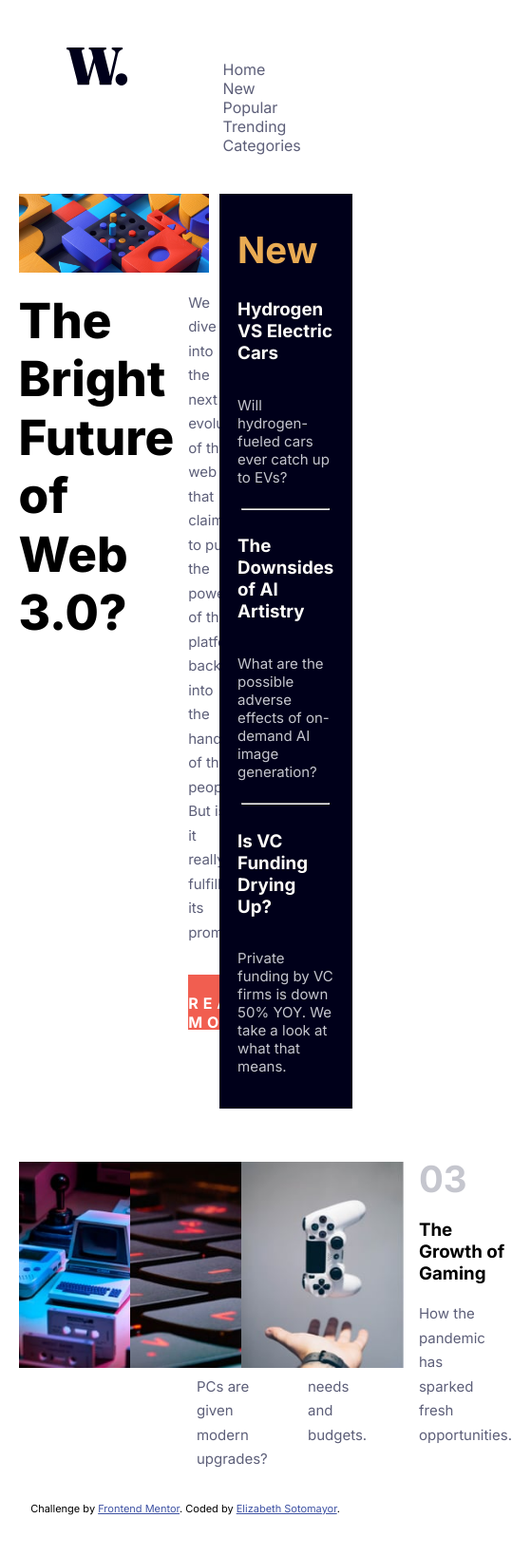
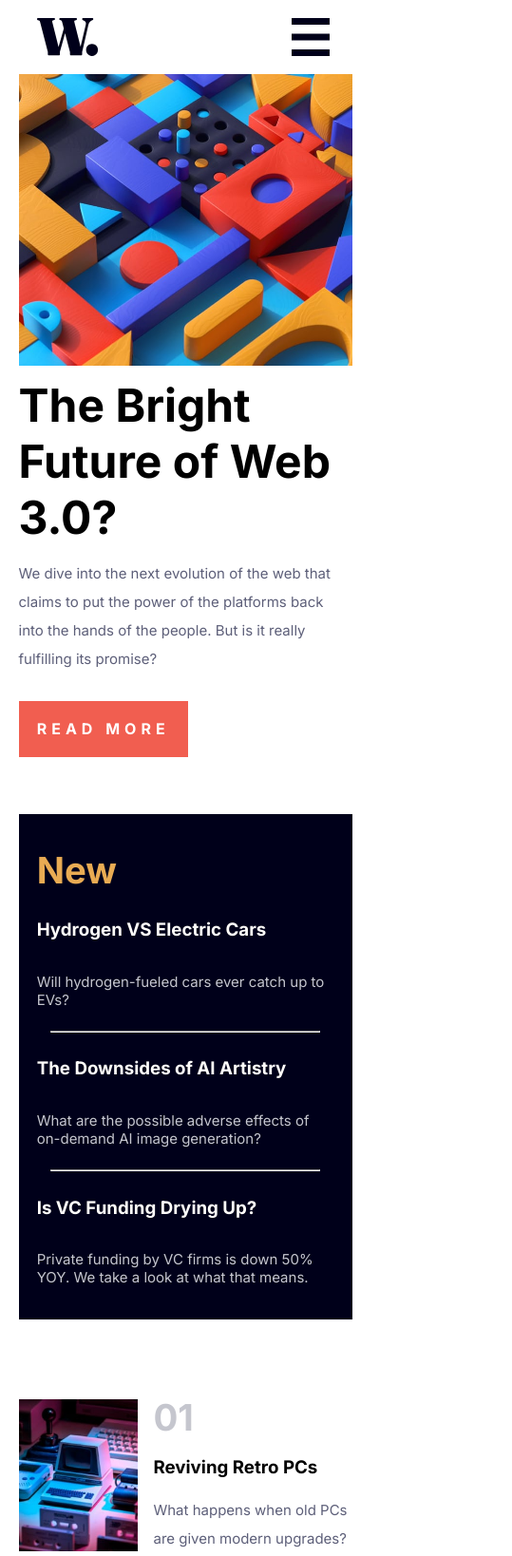
Before and after one commit to elizabethrsotomayor/newshomepage, a plain HTML site: page index.html in a window 390 px wide. Shown: the top 1638 px of the page at 95% size, 539 px wide, since content can reach past the window. Before the commit the page ends 1595 px from the top, so only its background shows below. Drawn offline with Linux system fonts and the light colour scheme.

Commit message:
add part of hamburger menu functionality for mobile

```diff
--- a/assets/css/styles.css
+++ b/assets/css/styles.css
@@ -1,32 +1,17 @@
-@media screen and (max-width: 1440px) {
-  .attribution {
-    font-size: 11px;
-    text-align: center;
-  }
-
-  .attribution a {
-    color: hsl(228, 45%, 44%);
-  }
+/**********************/
+/* GENERAL STYLES */
+/**********************/
 
 body {
+  font-family: "Inter", sans-serif;
   margin: 0;
   padding: 0;
   box-sizing: border-box;
-    font-family: "Inter", sans-serif;
 }
 
-  li {
-    list-style-type: none;
-    display: inline;
-    padding: 25px;
-  }
-
-  h1 {
-    font-weight: 800;
-    font-size: 3.2rem;
-    line-height: 1.2;
-    margin: 0;
-    margin-top: 1rem;
+a {
+  text-decoration: none;
+  color: hsl(236, 13%, 42%);
 }
 
 p {
@@ -37,56 +22,6 @@
 hr {
   width: 90%;
   color: hsl(233, 8%, 79%);
-  }
-
-  .wrapper {
-    display: grid;
-    grid-template-columns: repeat(3, 1fr);
-    padding-left: 5%;
-    padding-right: 5%;
-    margin: auto;
-  }
-
-  .web-3-img {
-    grid-column-start: 1;
-    grid-column-end: 2;
-    width: 95%;
-  }
-
-  .logo {
-    height: 40px;
-    width: 65px;
-    padding: 50px;
-    grid-column-start: 1fr;
-  }
-
-  .nav-wrapper {
-    display: flex;
-    justify-content: space-between;
-    grid-column-start: 1;
-    grid-column-end: 4;
-  }
-
-  .nav-links {
-    padding: 25px;
-    color: hsl(236, 13%, 42%);
-    margin-top: 2.4rem;
-  }
-
-  .main-article {
-    grid-row-start: 2;
-    grid-column-start: 1;
-    grid-column-end: 3;
-  }
-  .main-desc {
-    display: flex;
-    gap: 15px;
-  }
-
-  .main-p {
-    display: flex;
-    flex-direction: column;
-    grid-column-end: 3;
 }
 
 .main-p-desc {
@@ -129,16 +64,9 @@
   margin-bottom: 0.6rem;
   margin-top: 1rem;
 }
+
 .new-desc {
   color: hsl(233, 8%, 79%);
-  }
-
-  .articles-wrapper {
-    display: flex;
-    /*align-content: space-between; */
-    grid-column-start: 1;
-    grid-column-end: 4;
-    margin-top: 3.2rem;
 }
 
 .article-img {
@@ -154,11 +82,6 @@
   width: 0;
 }
 
-  .item-2 {
-    grid-column-start: 2;
-    grid-column-end: 3;
-  }
-
 .numbers {
   font-size: 2.4rem;
   color: hsl(233, 8%, 79%);
@@ -169,21 +92,175 @@
   display: flex;
   flex-direction: column;
 }
+
 .article-p-desc {
   width: 85%;
   margin-top: 0;
 }
+
+.hidden {
+  display: none;
 }
 
-@media screen and (max-width: 375) {
-  body {
-    height: 100%;
-    width: 100%;
+.attribution {
+  font-size: 11px;
+  text-align: center;
+}
+
+.attribution a {
+  color: hsl(228, 45%, 44%);
+}
+
+/**********************/
+/* DESKTOP SCREEN STYLES */
+/**********************/
+
+@media screen and (min-width: 1280px) {
+  li {
+    list-style-type: none;
+    display: inline;
+    padding: 25px;
+  }
+
+  h1 {
+    font-weight: 800;
+    font-size: 3.2rem;
+    line-height: 1.2;
+    margin: 0;
+    margin-top: 1rem;
+  }
+
+  .wrapper {
+    display: grid;
+    grid-template-columns: repeat(3, 1fr);
+    padding-left: 5%;
+    padding-right: 5%;
+    margin: auto;
+  }
+
+  .web-3-img {
+    grid-column-start: 1;
+    grid-column-end: 2;
+    width: 95%;
+  }
+
+  .web-3-img-mobile {
+    display: none;
+  }
+
+  .logo {
+    height: 40px;
+    width: 65px;
+    padding: 50px;
+    grid-column-start: 1fr;
+  }
+
+  .nav-wrapper {
+    display: flex;
+    justify-content: space-between;
+    grid-column-start: 1;
+    grid-column-end: 4;
+  }
+
+  .nav-links {
+    padding: 25px;
+    color: hsl(236, 13%, 42%);
+    margin-top: 2.4rem;
+  }
+
+  .hamburger-icon,
+  .close-icon {
+    display: none;
+  }
+
+  .main-article {
+    grid-row-start: 2;
+    grid-column-start: 1;
+    grid-column-end: 3;
+  }
+  .main-desc {
+    display: flex;
+    gap: 15px;
+  }
+
+  .main-p {
+    display: flex;
+    flex-direction: column;
+    grid-column-end: 3;
+  }
+
+  .articles-wrapper {
+    display: flex;
+    grid-column-start: 1;
+    grid-column-end: 4;
+    margin-top: 3.2rem;
+  }
+}
+
+/**********************/
+/* MOBILE SCREEN STYLES */
+/**********************/
+
+@media screen and (min-width: 375px) and (max-width: 1200px) {
+  h1 {
+    color: #000;
+    font-size: 3rem;
+    font-weight: 700;
+    margin-top: 0.5rem;
+    margin-bottom: 0;
+  }
+
+  .wrapper {
+    width: 90%;
+    margin: auto;
     display: flex;
     flex-direction: column;
   }
 
-  h1 {
-    color: red;
+  .nav-wrapper {
+    padding: 1.2rem;
+    display: flex;
+    gap: 65%;
+  }
+
+  .nav-links {
+    display: none;
+  }
+
+  .web-3-img {
+    display: none;
+  }
+
+  .web-3-img-mobile {
+    width: 100%;
+    margin-bottom: 0;
+  }
+
+  .main-p-desc {
+    width: 100%;
+    line-height: 2;
+    margin-bottom: 3rem;
+  }
+
+  .read-more {
+    width: 50%;
+    padding: 1.2rem;
+  }
+
+  .new-wrapper {
+    margin-top: 5rem;
+    margin-bottom: 5rem;
+  }
+
+  .article-item {
+    width: 100%;
+  }
+
+  .article-img {
+    height: 10rem;
+  }
+
+  .article-p-desc {
+    width: 100%;
   }
 }
--- /dev/null
+++ b/assets/js/script.js
@@ -0,0 +1,11 @@
+const hamburger = document.querySelector(".hamburger-icon");
+const closeBtn = document.querySelector(".close-icon");
+const navMenu = document.querySelector(".nav-links");
+
+hamburger.addEventListener("click", toggleMenu);
+closeBtn.addEventListener("click", toggleMenu);
+
+function toggleMenu() {
+  hamburger.classList.toggle("hidden");
+  closeBtn.classList.toggle("hidden");
+}
--- a/index.html
+++ b/index.html
@@ -23,17 +23,29 @@
 
     <title>Frontend Mentor | News homepage</title>
   </head>
+
   <body>
     <div class="wrapper">
       <div class="nav-wrapper">
         <img src="assets/images/logo.svg" class="logo" alt="logo" />
+
         <ul class="nav-links">
-          <li>Home</li>
-          <li>New</li>
-          <li>Popular</li>
-          <li>Trending</li>
-          <li>Categories</li>
+          <li><a href="#">Home</a></li>
+          <li><a href="#">New</a></li>
+          <li><a href="#">Popular</a></li>
+          <li><a href="#">Trending</a></li>
+          <li><a href="#">Categories</a></li>
         </ul>
+
+        <img
+          src="assets/images/icon-menu.svg"
+          data-close="assets/images/icon-menu-close.svg"
+          class="hamburger-icon"
+        />
+        <img
+          src="assets/images/icon-menu-close.svg"
+          class="close-icon hidden"
+        />
       </div>
 
       <div class="main-article">
@@ -42,6 +54,13 @@
           class="web-3-img"
           alt="web-3-img"
         />
+
+        <img
+          src="assets/images/image-web-3-mobile.jpg"
+          alt="web-3-img-mobile"
+          class="web-3-img-mobile"
+        />
+
         <div class="main-desc">
           <h1>The Bright Future of Web 3.0?</h1>
           <div class="main-p">
@@ -131,5 +150,7 @@
         >Frontend Mentor</a
       >. Coded by <a href="#">Elizabeth Sotomayor</a>.
     </div>
+
+    <script src="assets/js/script.js"></script>
   </body>
 </html>
```
Lines whose indentation alone changed are shown as unchanged.
